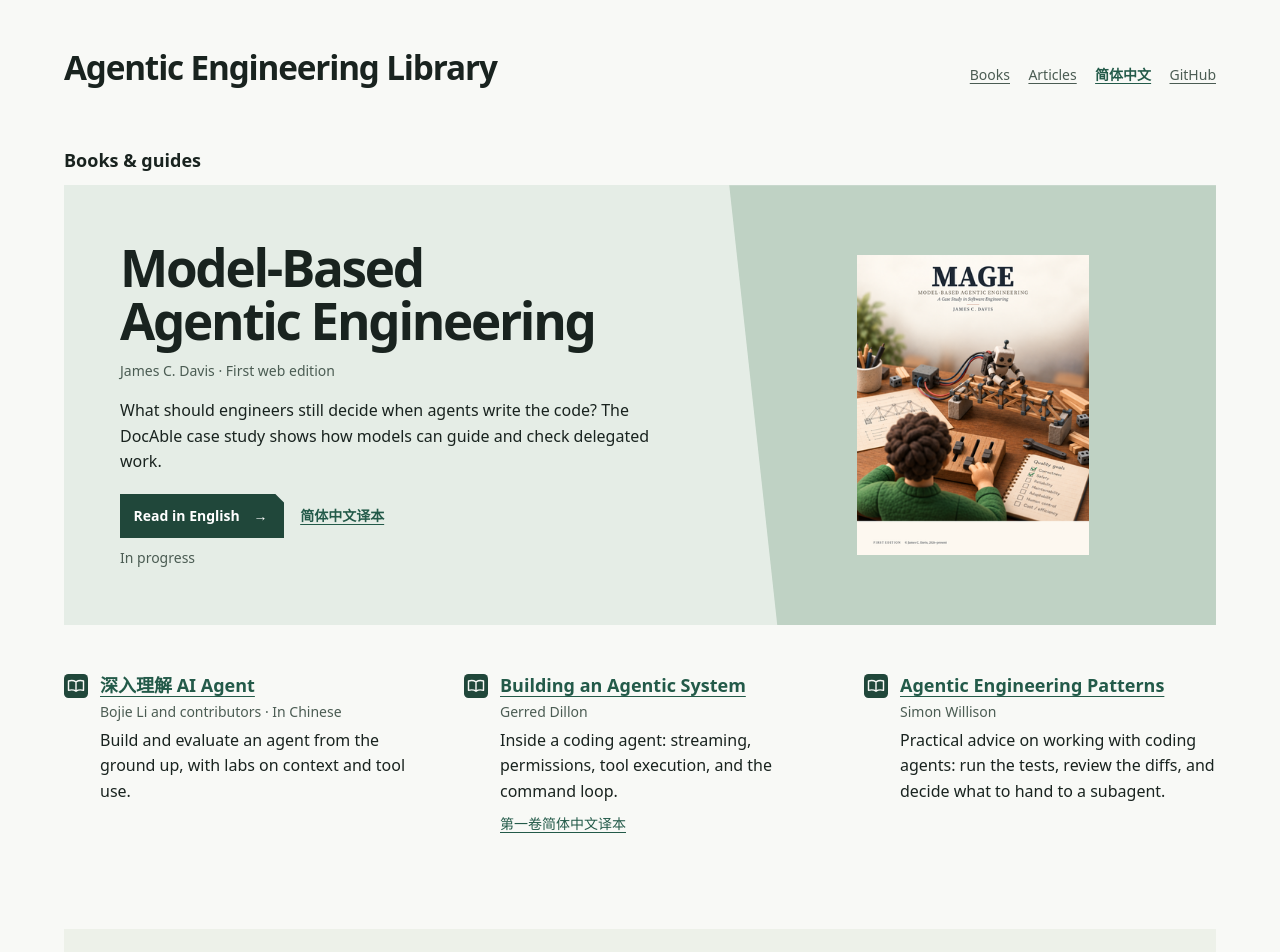
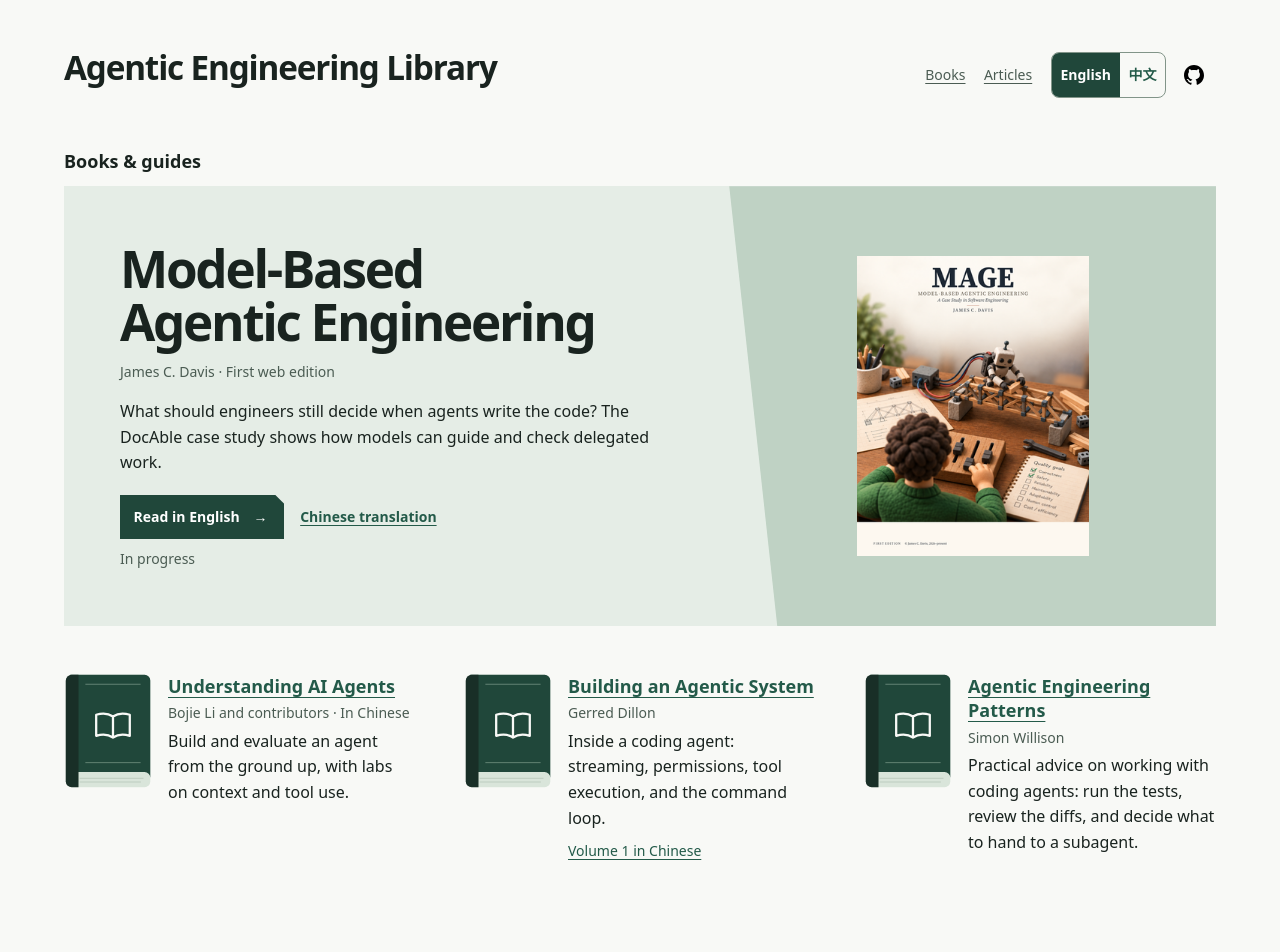
Before and after one commit to FlowingFun/awsome-agentic-books, a plain HTML site: page site/index.html in a window 1280 px wide. Shown: the top 952 px of the page. Drawn offline with Linux system fonts and the light colour scheme; files whose address does not match are found by name.

Commit message:
Improve homepage language navigation and add default book covers

```diff
--- a/site/index.html
+++ b/site/index.html
@@ -16,8 +16,15 @@
       <nav aria-label="Site navigation">
         <a href="#books">Books</a>
         <a href="#articles">Articles</a>
-        <a class="language-link" lang="zh-CN" hreflang="zh-CN" href="zh.html">简体中文</a>
-        <a href="https://github.com/FlowingFun/awsome-agentic-books">GitHub</a>
+        <div class="nav-tools">
+          <div class="language-switch" role="group" aria-label="Site language">
+            <span aria-current="page">English</span>
+            <a lang="zh-CN" hreflang="zh-CN" href="zh.html" aria-label="简体中文">中文</a>
+          </div>
+          <a class="github-link" href="https://github.com/FlowingFun/awsome-agentic-books" aria-label="View repository on GitHub" title="View repository on GitHub">
+            <img src="github-mark.svg" width="98" height="96" alt="">
+          </a>
+        </div>
       </nav>
     </header>
     <main>
@@ -31,7 +38,7 @@
               <p>What should engineers still decide when agents write the code? The DocAble case study shows how models can guide and check delegated work.</p>
               <div class="feature-links">
                 <a class="feature-primary" href="https://davisjam.github.io/model-based-agentic-software-engineering/book/mage-book/index.html">Read in English <span aria-hidden="true">→</span></a>
-                <a lang="zh-CN" hreflang="zh-CN" href="books/mage/index.html">简体中文译本</a>
+                <a hreflang="zh-CN" href="books/mage/index.html">Chinese translation</a>
               </div>
               <p class="feature-progress" id="mage-progress">In progress</p>
             </div>
@@ -39,21 +46,30 @@
               <img src="books/mage/assets/cover-thumb.png" width="309" height="400" alt="Cover of Model-Based Agentic Engineering">
             </div>
           </li>
-          <li>
-            <h3><a lang="zh-CN" hreflang="zh-CN" href="https://bojieli.github.io/ai-agent-book/astro/">深入理解 AI Agent</a></h3>
+          <li class="book-entry">
+            <img class="default-cover" src="default-book-cover.svg" width="309" height="400" alt="">
+            <div>
+              <h3><a hreflang="zh-CN" href="https://bojieli.github.io/ai-agent-book/astro/">Understanding AI Agents</a></h3>
               <p class="byline">Bojie Li and contributors · In Chinese</p>
               <p>Build and evaluate an agent from the ground up, with labs on context and tool use.</p>
+            </div>
           </li>
-          <li>
+          <li class="book-entry">
+            <img class="default-cover" src="default-book-cover.svg" width="309" height="400" alt="">
+            <div>
               <h3><a href="https://gerred.github.io/building-an-agentic-system/introduction.html">Building an Agentic System</a></h3>
               <p class="byline">Gerred Dillon</p>
               <p>Inside a coding agent: streaming, permissions, tool execution, and the command loop.</p>
-            <p class="editions"><a lang="zh-CN" hreflang="zh-CN" href="books/building-an-agentic-system/introduction.html">第一卷简体中文译本</a></p>
+              <p class="editions"><a hreflang="zh-CN" href="books/building-an-agentic-system/introduction.html">Volume 1 in Chinese</a></p>
+            </div>
           </li>
-          <li>
+          <li class="book-entry">
+            <img class="default-cover" src="default-book-cover.svg" width="309" height="400" alt="">
+            <div>
               <h3><a href="https://simonwillison.net/guides/agentic-engineering-patterns/">Agentic Engineering Patterns</a></h3>
               <p class="byline">Simon Willison</p>
               <p>Practical advice on working with coding agents: run the tests, review the diffs, and decide what to hand to a subagent.</p>
+            </div>
           </li>
         </ul>
       </section>
@@ -76,17 +92,17 @@
               <li>
                 <h4><a href="https://openai.com/index/unrolling-the-codex-agent-loop/">Unrolling the Codex agent loop</a></h4>
                 <p>Follow one Codex CLI turn from the first model call through tools and their results.</p>
-                <p class="editions"><a lang="zh-CN" hreflang="zh-CN" href="https://openai.com/zh-Hans-CN/index/unrolling-the-codex-agent-loop/">官方简体中文版</a></p>
+                <p class="editions"><a hreflang="zh-CN" href="https://openai.com/zh-Hans-CN/index/unrolling-the-codex-agent-loop/">Official Chinese edition</a></p>
               </li>
               <li>
                 <h4><a href="https://openai.com/index/harness-engineering/">Harness engineering: leveraging Codex in an agent-first world</a></h4>
                 <p>A case study in making a repository, its running application, and its test results readable to an agent.</p>
-                <p class="editions"><a lang="zh-CN" hreflang="zh-CN" href="https://openai.com/zh-Hans-CN/index/harness-engineering/">官方简体中文版</a></p>
+                <p class="editions"><a hreflang="zh-CN" href="https://openai.com/zh-Hans-CN/index/harness-engineering/">Official Chinese edition</a></p>
               </li>
               <li>
                 <h4><a href="https://developers.openai.com/cookbook/examples/partners/macro_evals_for_agentic_systems/macro_evals_for_agentic_systems">Macro Evals for Agentic Systems</a></h4>
                 <p>A Cookbook notebook on finding recurring problems by comparing traces across runs.</p>
-                <p class="editions"><a lang="zh-CN" hreflang="zh-CN" href="reading/macro-evals/index.html">简体中文译本</a></p>
+                <p class="editions"><a hreflang="zh-CN" href="reading/macro-evals/index.html">Chinese translation</a></p>
               </li>
             </ul>
           </section>
--- a/site/library.css
+++ b/site/library.css
@@ -56,13 +56,55 @@ body {
 .library-header nav {
   display: flex;
   flex-wrap: wrap;
+  align-items: center;
   gap: 0 1.15rem;
   font-size: var(--note);
 }
 
-.library-header nav a { line-height: 2.75rem; }
-.library-header nav a:not(.language-link) { color: var(--quiet); }
-.library-header .language-link { font-weight: 650; }
+.library-header nav > a {
+  color: var(--quiet);
+  line-height: 2.75rem;
+}
+
+.nav-tools {
+  display: flex;
+  align-items: center;
+  gap: 0.35rem;
+}
+
+.language-switch {
+  display: inline-flex;
+  border: 1px solid #829589;
+  border-radius: 0.5rem;
+  background: var(--paper);
+}
+
+.language-switch > * {
+  display: inline-flex;
+  align-items: center;
+  justify-content: center;
+  min-width: 2.75rem;
+  min-height: 2.75rem;
+  padding-inline: 0.55rem;
+  font-weight: 650;
+  text-decoration: none;
+  white-space: nowrap;
+}
+
+.language-switch > :first-child { border-radius: calc(0.5rem - 1px) 0 0 calc(0.5rem - 1px); }
+.language-switch > :last-child { border-radius: 0 calc(0.5rem - 1px) calc(0.5rem - 1px) 0; }
+.language-switch [aria-current="page"] { background: var(--action); color: var(--action-text); }
+.language-switch a:hover, .github-link:hover { background: var(--feature); }
+
+.github-link {
+  display: inline-grid;
+  place-items: center;
+  width: 2.75rem;
+  height: 2.75rem;
+  border-radius: 0.5rem;
+}
+
+.github-link img { display: block; width: 1.25rem; height: auto; }
 
 a {
   color: var(--link);
@@ -91,9 +133,17 @@ a:focus-visible { outline: 2px solid var(--link); outline-offset: 4px; }
   gap: clamp(1.25rem, 4vw, 3rem);
 }
 
-#books > .entries > li:not(.with-cover) {
-  padding-inline-start: 2.25rem;
-  background: url("book-icon.svg") left 0.08rem / 1.5rem no-repeat;
+.book-entry {
+  display: grid;
+  grid-template-columns: clamp(3.75rem, 7vw, 5.5rem) minmax(0, 1fr);
+  align-items: start;
+  gap: clamp(0.65rem, 1.3vw, 1rem);
+}
+
+.default-cover {
+  display: block;
+  width: 100%;
+  height: auto;
 }
 
 .with-cover {
```
Also changed, not shown: site/zh.html (+21 -5 lines), site/default-book-cover.svg (added), site/github-mark.svg (added). Lines whose indentation alone changed are shown as unchanged.
